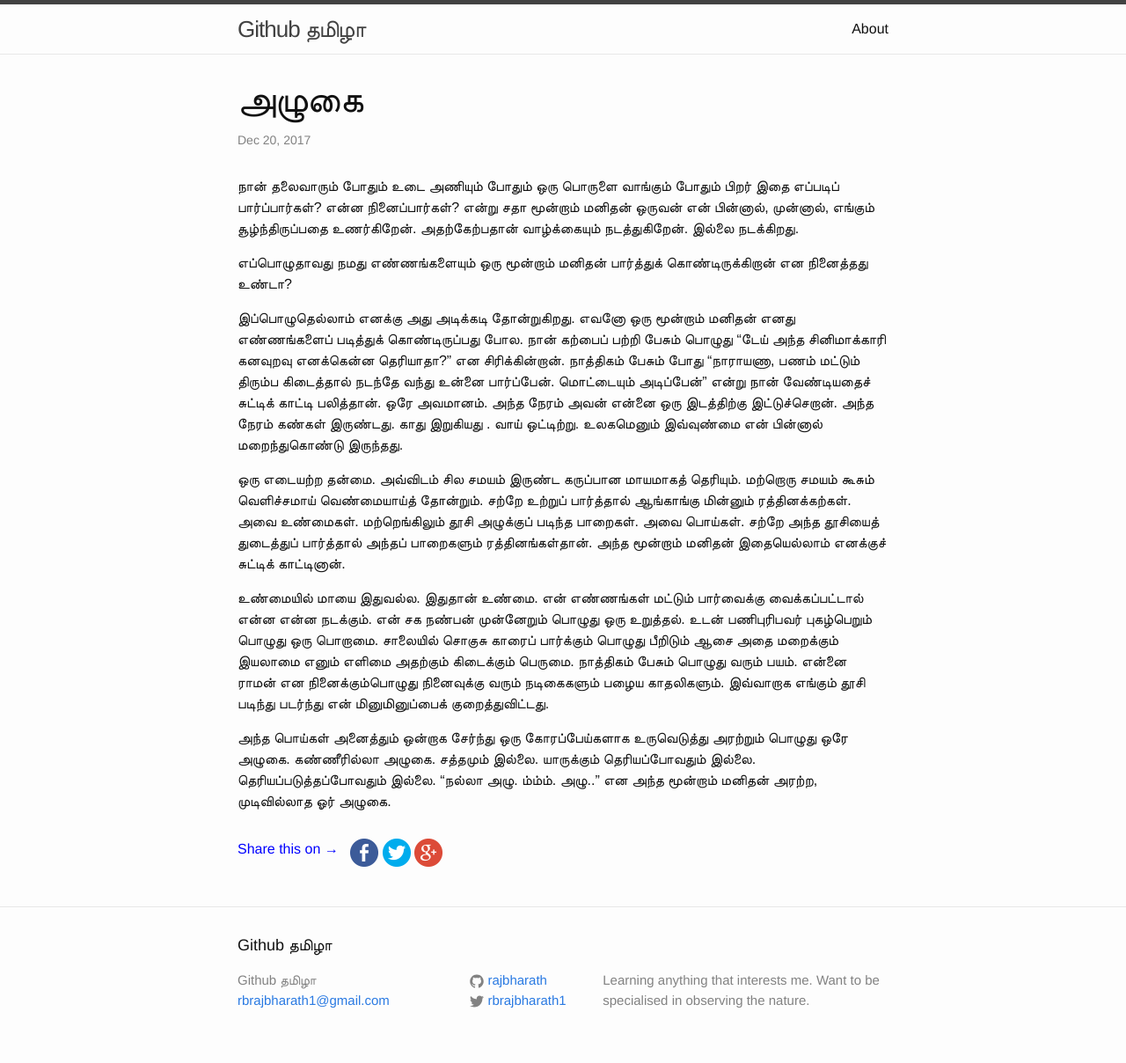
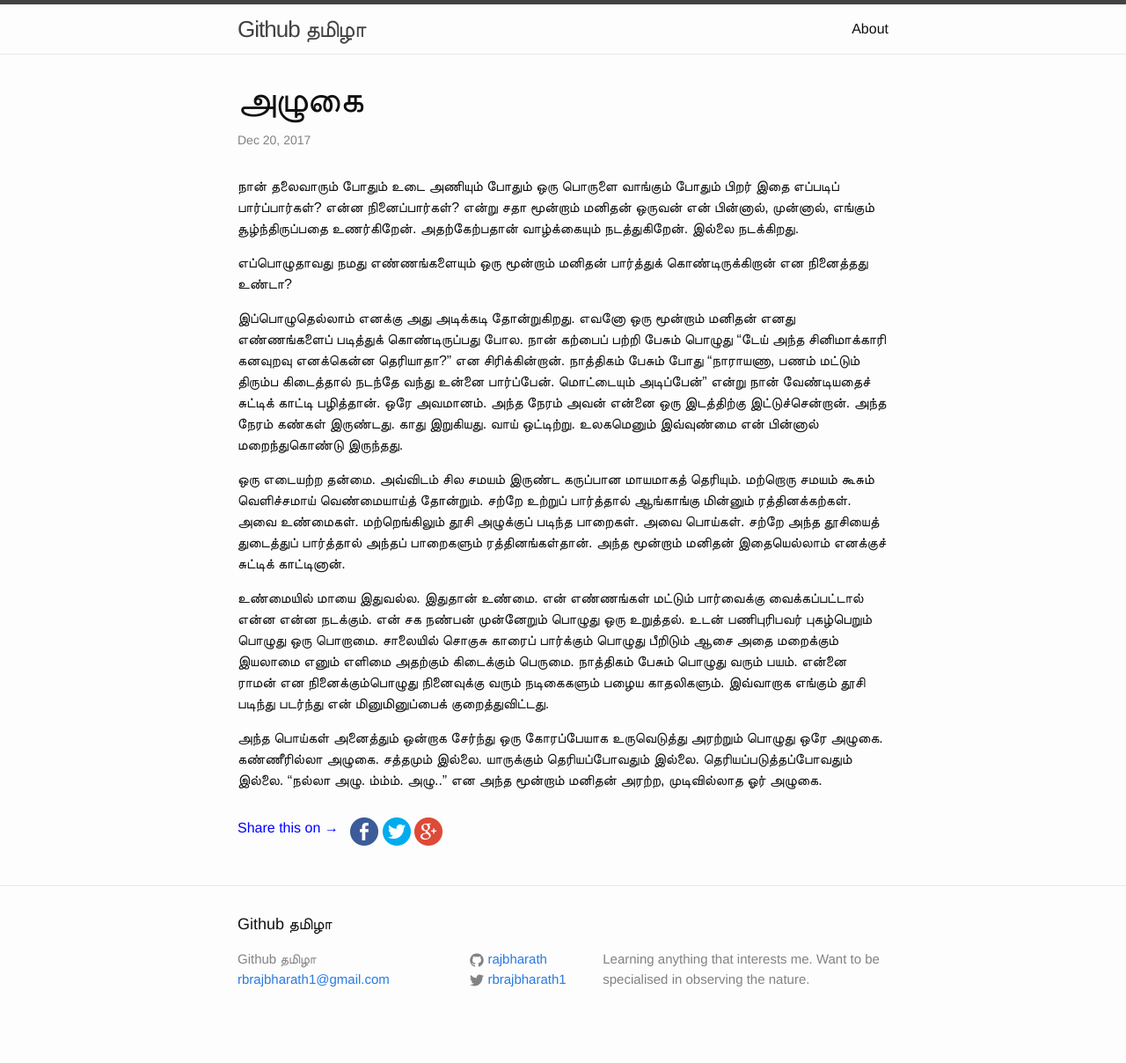
Before and after one commit to rajbharath/rajbharath.github.io, a Jekyll site: the page built from _posts/2017-12-20- short story - azhugai.markdown, in a window 1280 px wide. Shown: the whole page at 88% size. Built offline with Jekyll 4.4.1, drawn with Linux system fonts in a browser that asks for light colours; comment, search, counter and statistics services are not loaded; after the commit the page ends 1184 px from its top, so only the background shows below that.

Commit message:
Short story - Azhugai - Corrected spelling mistakes

```diff
--- a/_posts/2017-12-20- short story - azhugai.markdown
+++ b/_posts/2017-12-20- short story - azhugai.markdown
@@ -10,7 +10,7 @@
 
 எப்பொழுதாவது நமது எண்ணங்களையும் ஒரு மூன்றாம் மனிதன் பார்த்துக் கொண்டிருக்கிறான் என நினைத்தது உண்டா?
 
-இப்பொழுதெல்லாம் எனக்கு அது அடிக்கடி தோன்றுகிறது. எவனோ ஒரு மூன்றாம் மனிதன் எனது எண்ணங்களைப் படித்துக்  கொண்டிருப்பது போல. நான் கற்பைப் பற்றி பேசும் பொழுது "டேய் அந்த சினிமாக்காரி கனவுறவு எனக்கென்ன தெரியாதா?" என சிரிக்கின்றான். நாத்திகம் பேசும் போது "நாராயணா, பணம் மட்டும் திரும்ப கிடைத்தால் நடந்தே வந்து உன்னை பார்ப்பேன். மொட்டையும் அடிப்பேன்" என்று நான் வேண்டியதைச் சுட்டிக் காட்டி பலித்தான். ஒரே அவமானம். அந்த நேரம் அவன் என்னை  ஒரு இடத்திற்கு இட்டுச்செறான். அந்த நேரம் கண்கள் இருண்டது. காது இறுகியது . வாய் ஒட்டிற்று. உலகமெனும் இவ்வுண்மை என் பின்னால் மறைந்துகொண்டு இருந்தது.
+இப்பொழுதெல்லாம் எனக்கு அது அடிக்கடி தோன்றுகிறது. எவனோ ஒரு மூன்றாம் மனிதன் எனது எண்ணங்களைப் படித்துக்  கொண்டிருப்பது போல. நான் கற்பைப் பற்றி பேசும் பொழுது "டேய் அந்த சினிமாக்காரி கனவுறவு எனக்கென்ன தெரியாதா?" என சிரிக்கின்றான். நாத்திகம் பேசும் போது "நாராயணா, பணம் மட்டும் திரும்ப கிடைத்தால் நடந்தே வந்து உன்னை பார்ப்பேன். மொட்டையும் அடிப்பேன்" என்று நான் வேண்டியதைச் சுட்டிக் காட்டி பழித்தான். ஒரே அவமானம். அந்த நேரம் அவன் என்னை  ஒரு இடத்திற்கு இட்டுச்சென்றான். அந்த நேரம் கண்கள் இருண்டது. காது இறுகியது. வாய் ஒட்டிற்று. உலகமெனும் இவ்வுண்மை என் பின்னால் மறைந்துகொண்டு இருந்தது.
 
 ஒரு எடையற்ற தன்மை. அவ்விடம் சில சமயம் இருண்ட கருப்பான மாயமாகத் தெரியும். மற்றொரு சமயம் கூசும் வெளிச்சமாய் வெண்மையாய்த் தோன்றும். சற்றே உற்றுப் பார்த்தால் ஆங்காங்கு மின்னும் ரத்தினக்கற்கள். அவை உண்மைகள். மற்றெங்கிலும் தூசி அழுக்குப் படிந்த பாறைகள். அவை பொய்கள். சற்றே அந்த தூசியைத் துடைத்துப் பார்த்தால் அந்தப் பாறைகளும் ரத்தினங்கள்தான். அந்த மூன்றாம் மனிதன் இதையெல்லாம் எனக்குச் சுட்டிக் காட்டினான்.
 
@@ -18,4 +18,4 @@
 
 உண்மையில் மாயை இதுவல்ல. இதுதான் உண்மை. என் எண்ணங்கள் மட்டும் பார்வைக்கு வைக்கப்பட்டால் என்ன என்ன நடக்கும். என் சக நண்பன் முன்னேறும் பொழுது ஒரு உறுத்தல். உடன் பணிபுரிபவர்  புகழ்பெறும் பொழுது ஒரு பொறாமை. சாலையில் சொகுசு காரைப் பார்க்கும் பொழுது பீறிடும் ஆசை அதை மறைக்கும் இயலாமை எனும் எளிமை அதற்கும் கிடைக்கும் பெருமை. நாத்திகம் பேசும் பொழுது வரும் பயம். என்னை ராமன் என நினைக்கும்பொழுது நினைவுக்கு வரும் நடிகைகளும் பழைய காதலிகளும். இவ்வாறாக எங்கும் தூசி படிந்து படர்ந்து என் மினுமினுப்பைக் குறைத்துவிட்டது.
 
-அந்த பொய்கள் அனைத்தும் ஒன்றாக சேர்ந்து ஒரு கோரப்பேய்களாக உருவெடுத்து அரற்றும் பொழுது ஒரே அழுகை. கண்ணீரில்லா அழுகை. சத்தமும் இல்லை. யாருக்கும் தெரியப்போவதும் இல்லை. தெரியப்படுத்தப்போவதும் இல்லை. "நல்லா அழு. ம்ம்ம். அழு.." என அந்த மூன்றாம் மனிதன் அரற்ற, முடிவில்லாத ஓர் அழுகை.
+அந்த பொய்கள் அனைத்தும் ஒன்றாக சேர்ந்து ஒரு கோரப்பேயாக உருவெடுத்து அரற்றும் பொழுது ஒரே அழுகை. கண்ணீரில்லா அழுகை. சத்தமும் இல்லை. யாருக்கும் தெரியப்போவதும் இல்லை. தெரியப்படுத்தப்போவதும் இல்லை. "நல்லா அழு. ம்ம்ம். அழு.." என அந்த மூன்றாம் மனிதன் அரற்ற, முடிவில்லாத ஓர் அழுகை.
```
